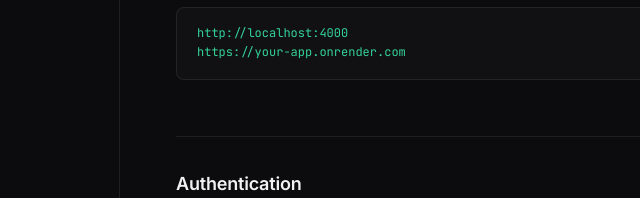
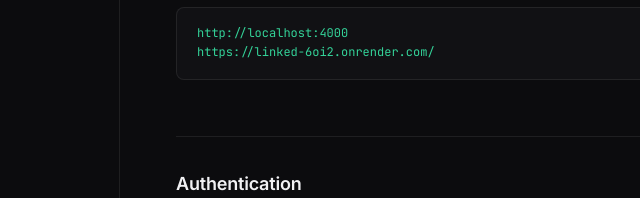
Before and after one commit to rizzler13/linked, a plain HTML site: page static/api-docs.html in a window 1280 px wide. Shown: the part 457-655 px from the top of the page, 120-760 px from the left. Drawn offline with Linux system fonts and the light colour scheme.

Commit message:
links to linked

```diff
--- a/static/api-docs.html
+++ b/static/api-docs.html
@@ -461,7 +461,7 @@
 
       <h3>Base URL</h3>
       <pre><span class="j-s">http://localhost:4000</span>  <span class="j-p"><!-- local --></span>
-<span class="j-s">https://your-app.onrender.com</span>  <span class="j-p"><!-- deployed --></span></pre>
+<span class="j-s">https://linked-6oi2.onrender.com/</span>  <span class="j-p"><!-- deployed --></span></pre>
     </div>
 
     <hr class="divider" />
```
Also changed, not shown: 1 other file.
